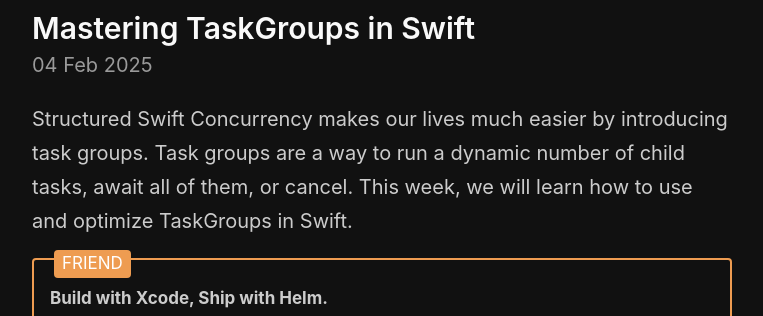
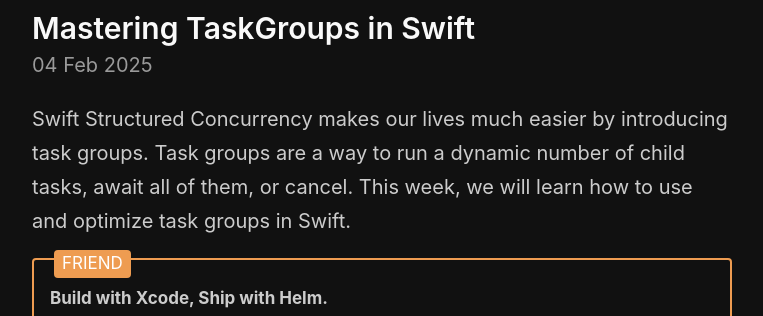
Before and after one commit to mecid/mecid.github.io, a Jekyll site: the page built from _posts/2025-02-04-mastering-task-groups-in-swift.md, in a window 1280 px wide and 900 px high. Shown: the part 174-490 px from the top of the window, without its empty margins (258-1021 px from the left). Built offline with Jekyll 4.4.1, drawn with Linux system fonts in a browser that asks for light colours.

Commit message:
task groups intro tuned

```diff
--- a/_posts/2025-02-04-mastering-task-groups-in-swift.md
+++ b/_posts/2025-02-04-mastering-task-groups-in-swift.md
@@ -3,7 +3,7 @@ title: Mastering TaskGroups in Swift
 layout: post
 ---
 
-Structured Swift Concurrency makes our lives much easier by introducing task groups. Task groups are a way to run a dynamic number of child tasks, await all of them, or cancel. This week, we will learn how to use and optimize TaskGroups in Swift.
+Swift Structured Concurrency makes our lives much easier by introducing task groups. Task groups are a way to run a dynamic number of child tasks, await all of them, or cancel. This week, we will learn how to use and optimize task groups in Swift.
 
 {% include friends.html %}
 
```
